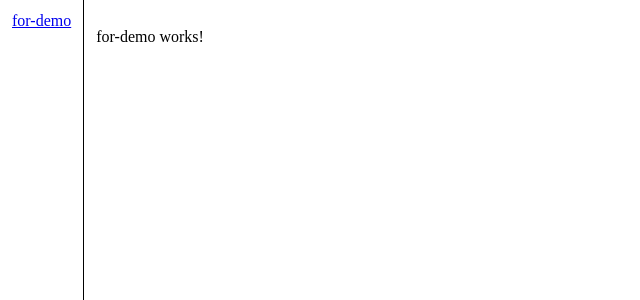
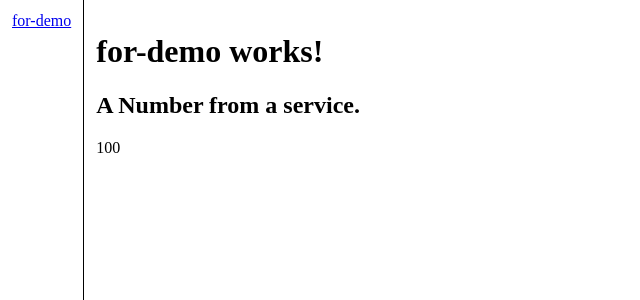
Before and after one commit to jbjobclement/for-demo, an Angular app: page /for-demo in a window 1280 px wide. Shown: the top 300 px of the page, without its empty margins (0-640 px from the left). Built offline with nearby package versions, Linux system fonts and the light colour scheme.

Commit message:
feat: service
A service storing a number.

```diff
--- a/src/app/for-demo/for-demo.component.html
+++ b/src/app/for-demo/for-demo.component.html
@@ -1 +1,7 @@
-<p>for-demo works!</p>
+<h1>for-demo works!</h1>
+<div>
+    <h2>A Number from a service.</h2>
+    <div>
+        {{ numFromService }}
+    </div>
+</div>
--- a/src/app/for-demo/for-demo.component.ts
+++ b/src/app/for-demo/for-demo.component.ts
@@ -1,4 +1,5 @@
 import { Component } from '@angular/core';
+import { NumberService } from '../shared/services/number.service';
 
 @Component({
   selector: 'app-for-demo',
@@ -7,4 +8,10 @@ import { Component } from '@angular/core';
 })
 export class ForDemoComponent {
 
+  numFromService: number;
+  constructor(
+    private numberService: NumberService
+  ) {
+    this.numFromService = this.numberService.numberFromService;
+  }
 }
--- /dev/null
+++ b/src/app/shared/services/number.service.ts
@@ -0,0 +1,8 @@
+import { Injectable } from '@angular/core';
+@Injectable({
+  providedIn: 'root'
+})
+export class NumberService {
+  numberFromService = 100;
+  constructor() { }
+}
```
Also changed, not shown: 1 other file (tests, documents, lock files or other folders).
